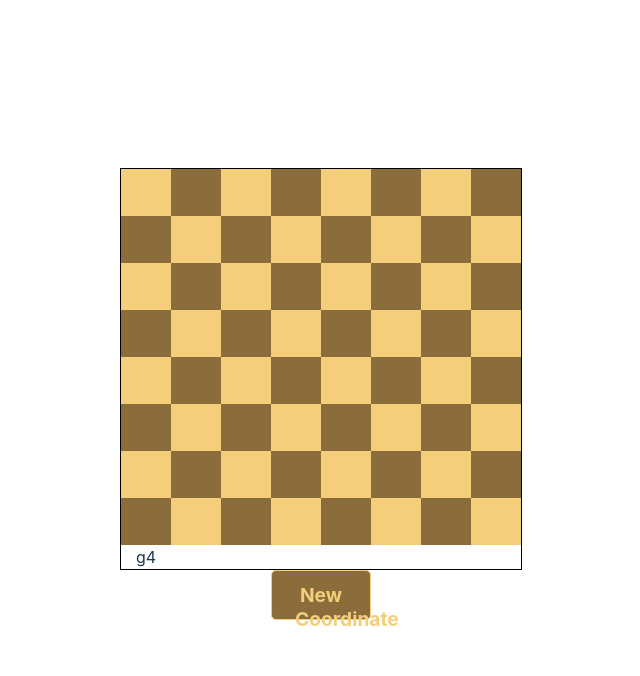
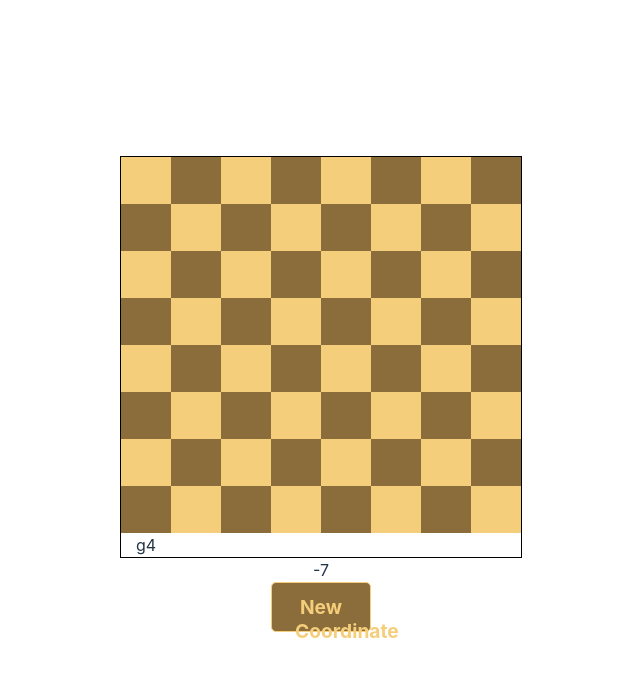
Before and after one commit to thelonehegelian/chessordinate, a React (Vite) app: page / in a window 1280 px wide. Shown: the top 676 px of the page, without its empty margins (319-959 px from the left). Built offline with nearby package versions, Linux system fonts and the light colour scheme.

Commit message:
Add counter display

```diff
--- a/src/components/EmptyChessBoard.tsx
+++ b/src/components/EmptyChessBoard.tsx
@@ -81,6 +81,25 @@ const EmptyChessBoard: React.FC = () => {
     console.log("Random square:", boardMap[randomSquare]);
   }
 
+  // randomize the squares after every 5 seconds
+  React.useEffect(() => {
+    const interval = setInterval(() => {
+      setRandomSquare(getRandomSquare(boardMap));
+    }, 10000);
+    return () => clearInterval(interval);
+  }, []);
+
+  // counter display
+  const [counter, setCounter] = React.useState(0);
+
+  React.useEffect(() => {
+    const interval = setInterval(() => {
+      setCounter(counter - 1);
+    }, 1000);
+    return () => clearInterval(interval);
+  }, [counter]);
+
+
   for (let i = 0; i < 8; i++) {
     for (let j = 0; j < 8; j++) {
       const isDark = (i + j) % 2 === 1;
@@ -89,7 +108,7 @@ const EmptyChessBoard: React.FC = () => {
     }
   }
 
-  return <><Board>{squares}{boardMap[randomSquare]}</Board><Button onClick={handleButton}>New Coordinate</Button></>;
+  return <><Board>{squares}{boardMap[randomSquare]}</Board><div>{counter}</div><Button onClick={handleButton}>New Coordinate</Button></>;
 };
 
 export default EmptyChessBoard;
```
